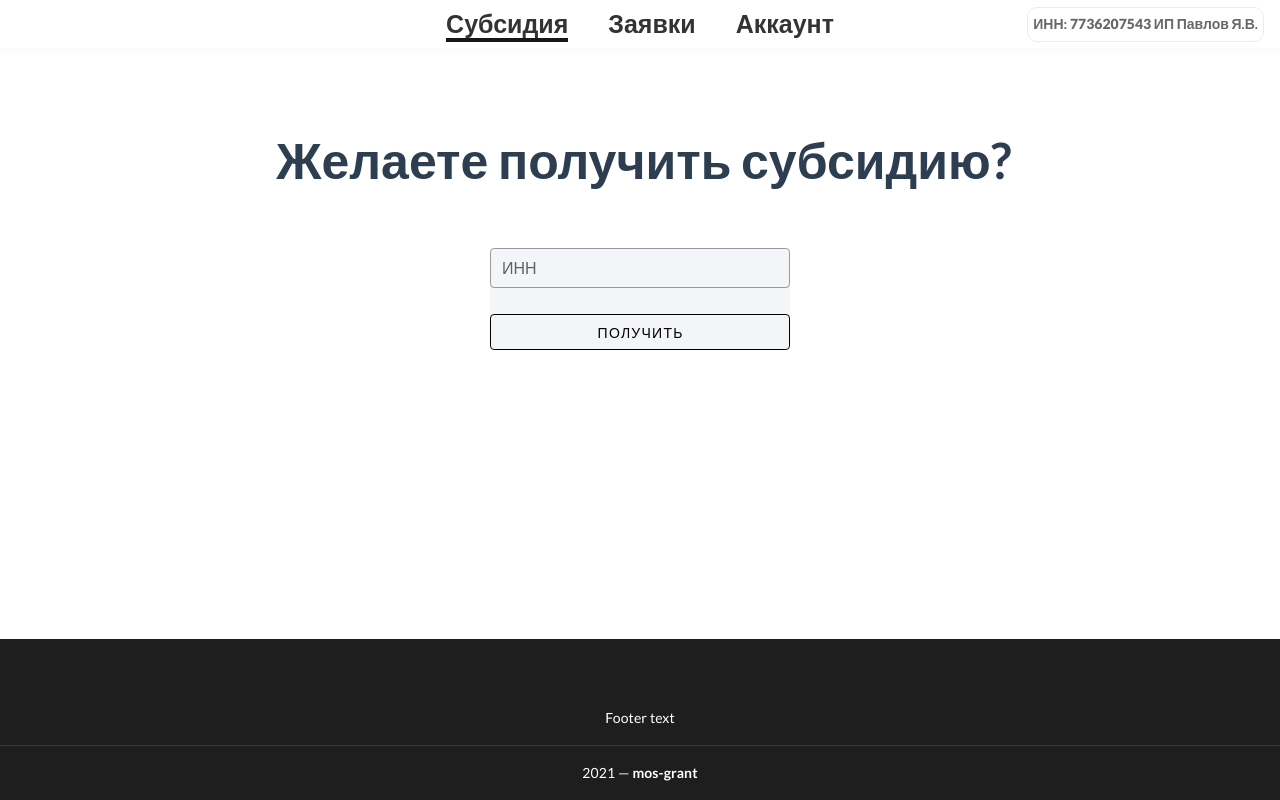
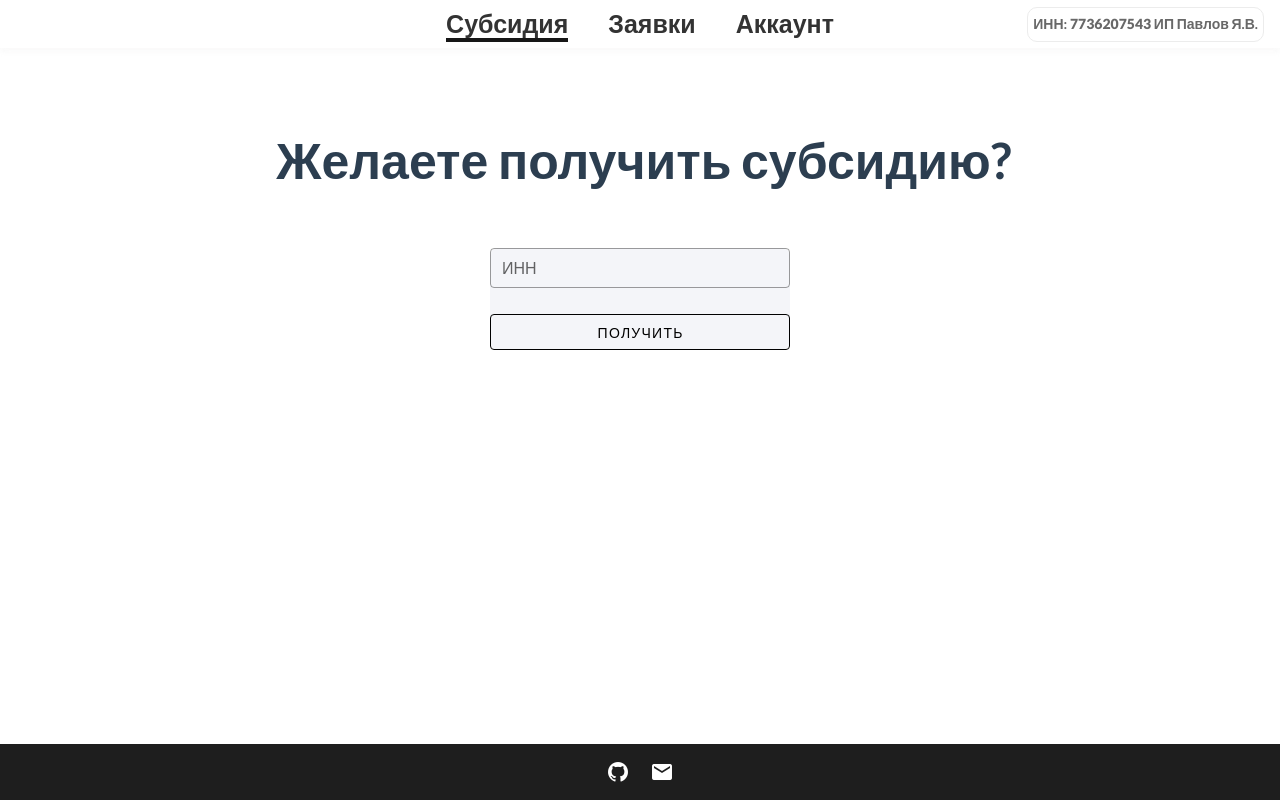
Before and after one commit to Vorh/mos-grant, a Vue app in the folder vapp/: page / in a window 1280 px wide. Built offline with nearby package versions, Linux system fonts and the light colour scheme; no server answers.

Commit message:
Footer done

```diff
--- a/vapp/package.json
+++ b/vapp/package.json
@@ -8,7 +8,9 @@
     "lint": "vue-cli-service lint"
   },
   "dependencies": {
+    "@mdi/font": "^6.1.95",
     "axios": "^0.21.4",
+    "material-design-icons-iconfont": "^6.1.0",
     "moment": "^2.29.1",
     "prettier": "^1.18.2",
     "sass-loader": "^12.1.0",
--- a/vapp/src/component/common/Footer.vue
+++ b/vapp/src/component/common/Footer.vue
@@ -6,33 +6,20 @@
                 flat
                 tile
         >
-            <v-card-text>
-                <v-btn icon target="_blank">
-                    <v-icon color="black">mdi-github</v-icon>
-                </v-btn>
+            <v-card-text class="white--text">
+                <div>
+                    <a href="https://github.com/Vorh/mos-grant">
+                        <v-icon class="footer-icon">mdi-github</v-icon>
+                    </a>
 
-                <v-btn icon target="_blank">
-                    <v-icon color="black">mdi-discord</v-icon>
-                </v-btn>
+                    <a href="https://discord.com/channels/890240325744984104/890240325744984107">
+                        <v-icon class="footer-icon">mdi-discord</v-icon>
+                    </a>
 
-                <v-btn icon target="_blank">
-                    <v-icon color="black">mdi-twitter</v-icon>
-                </v-btn>
-
-                <v-btn icon target="_blank">
-                    <v-icon color="black">mdi-email</v-icon>
-                </v-btn>
-            </v-card-text>
-
-            <v-card-text class="white--text pt-0">
-                <!-- TODO: footer text -->
-                Footer text
-            </v-card-text>
-
-            <v-divider></v-divider>
-
-            <v-card-text class="white--text">
-                {{ new Date().getFullYear() }} — <strong>mos-grant</strong>
+                    <a href="mailto:mos-grant@mail.ru">
+                        <v-icon class="footer-icon">mdi-email</v-icon>
+                    </a>
+                </div>
             </v-card-text>
         </v-card>
     </v-footer>
@@ -50,4 +37,10 @@ export default {
     background-color: #2C2C2C;
 }
 
+.footer-icon {
+    color: #ffffff;
+    margin-left: 5px;
+    margin-right: 5px;
+}
+
 </style>
--- a/vapp/src/main.js
+++ b/vapp/src/main.js
@@ -7,6 +7,7 @@ import vuetify from './plugins/vuetify'
 import router from './router/index'
 import {axios} from './plugins/http-axios';
 import moment from 'moment';
+import '@mdi/font/css/materialdesignicons.css'
 
 Vue.use(Vuex)
 
```
Also changed, not shown: 1 other file (tests, documents, lock files or other folders).
